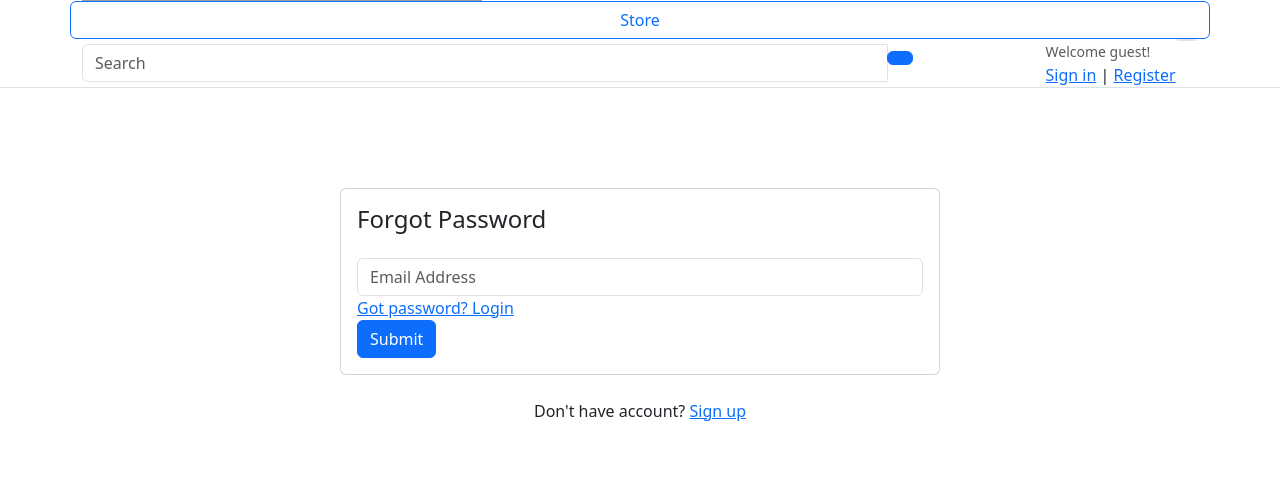
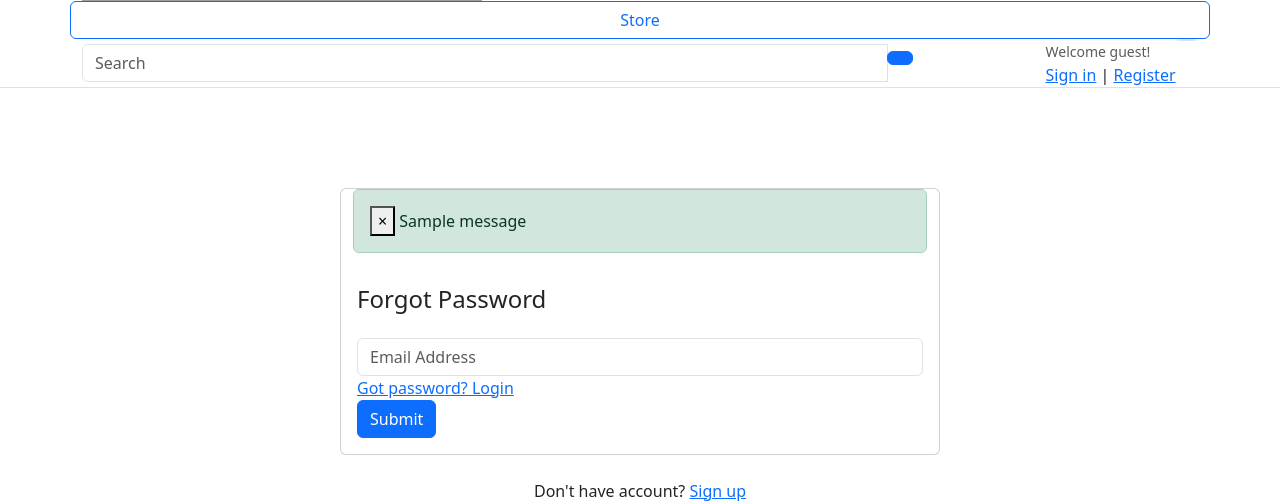
Before and after one commit to ProgramerSalar/django-Authentication, a Django app: page /accounts/forgotPassword/ in a window 1280 px wide. Shown: the part 340-841 px from the top of the page. Run offline with Django 4.2, Linux system fonts and the light colour scheme; tables that the repository leaves empty hold one stand-in row (values such as "Sample post"); one stand-in notice (Sample message) is shown; some libraries are stand-ins or nearby versions; grey boxes are pictures that could not be loaded.

Commit message:
django Message Alerts

```diff
--- a/templates/accounts/dashboard.html
+++ b/templates/accounts/dashboard.html
@@ -5,7 +5,7 @@
 <!-- ========================= SECTION CONTENT ========================= -->
 <section class="section-conten padding-y bg">
 
-    {% comment %} {% include 'includes/alerts.html' %} {% endcomment %}
+    {% include 'includes/alerts.html' %}
 
     <div class="container">
         <div class="row">
--- a/templates/accounts/forgotPassword.html
+++ b/templates/accounts/forgotPassword.html
@@ -10,10 +10,9 @@
 
 
 	<div class="card mx-auto" style="max-width: 600px; margin-top:100px;">
-
+    {% include 'includes/alerts.html' %}
       <div class="card-body">
       <h4 class="card-title mb-4">Forgot Password</h4>
-      {% comment %} {% include 'includes/alerts.html' %} {% endcomment %}
       <form action="{% url 'forgotPassword' %}" method="POST">
         {% csrf_token %}
           <div class="form-group">
--- a/templates/accounts/login.html
+++ b/templates/accounts/login.html
@@ -16,7 +16,7 @@ Already verified? <a href="{% url 'login' %}">Login</a>
 
 <!-- ========================= SECTION CONTENT ========================= -->
 <section class="section-conten padding-y" style="min-height:84vh">
-
+  {% include 'includes/alerts.html' %}
     <!-- ============================ COMPONENT LOGIN   ================================= -->
         <div class="card mx-auto" style="max-width: 380px; margin-top:100px;">
           <div class="card-body">
--- a/templates/accounts/register.html
+++ b/templates/accounts/register.html
@@ -6,6 +6,7 @@
     <!-- ============================ COMPONENT REGISTER   ================================= -->
         <div class="card mx-auto" style="max-width:520px; margin-top:40px;">
           <article class="card-body">
+            {% include 'includes/alerts.html' %}
             <header class="mb-4"><h4 class="card-title">Sign up</h4></header>
             <form action="{% url 'register'%}" method="POST">
     {% csrf_token %}
--- a/templates/accounts/resetPassword.html
+++ b/templates/accounts/resetPassword.html
@@ -10,7 +10,7 @@
 
 
 	<div class="card mx-auto" style="max-width: 380px; margin-top:100px;">
-
+        {% include 'includes/alerts.html' %}
       <div class="card-body">
       <h4 class="card-title mb-4">Reset Password</h4>
       <form action="{% url 'resetPassword' %}" method="POST">
--- /dev/null
+++ b/templates/includes/alerts.html
@@ -0,0 +1,13 @@
+{% if messages %}
+
+    {% for message in messages %}
+    <div id = 'message' class = 'container'>
+    <div{% if message.tags %} class="alert alert-{{ message.tags }}"{% endif %} role='alert'>
+        <button type='button'class='close'data-dismiss='alert' ><span aria-hidden="true">&times;</span></button>
+        {% if message.level == DEFAULT_MESSAGE_LEVELS.ERROR %}Important: {% endif %}
+        {{ message }}
+    </div>
+</div>
+    {% endfor %}
+
+{% endif %}
```
Also changed, not shown: Authentication/settings.py (+8 -0 lines).
